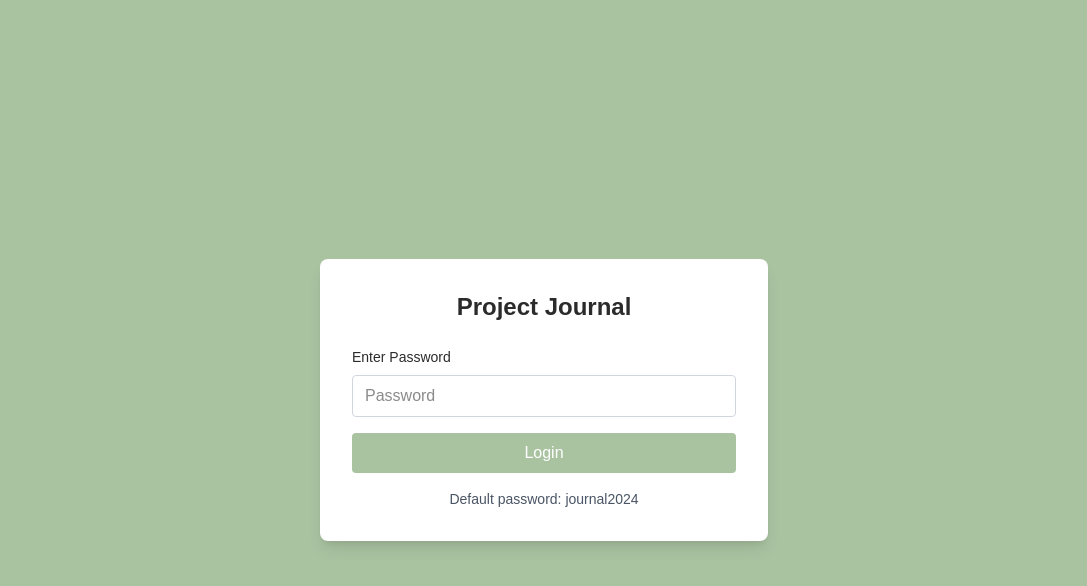
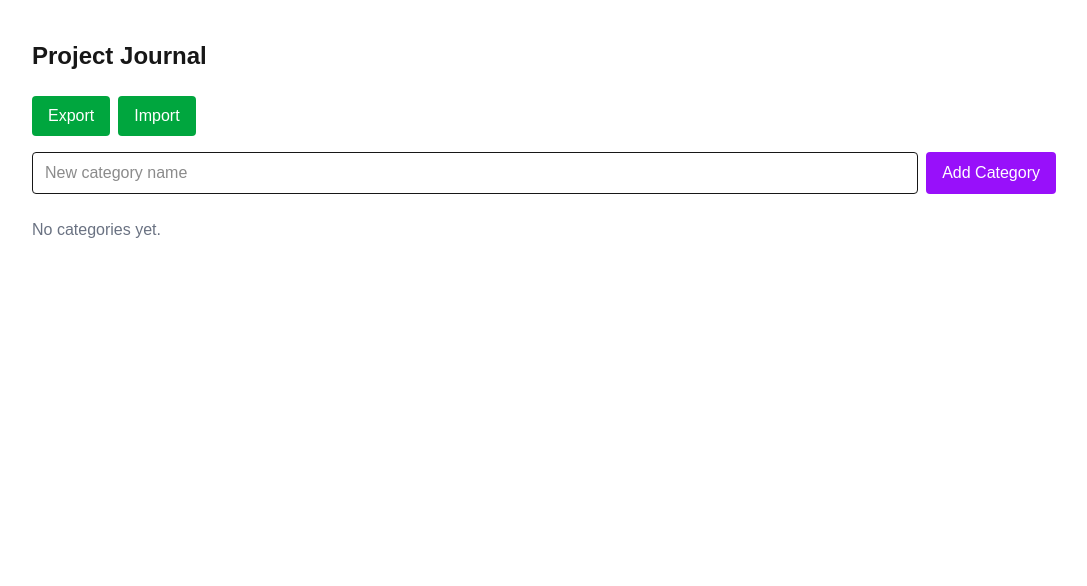
Before and after one commit to Linux711/kibi, a Next.js app: page / in a window 1280 px wide. Shown: the top 586 px of the page, without its empty margins (96-1183 px from the left). Built offline with nearby package versions, Linux system fonts and the light colour scheme.

Commit message:
removed authguard

```diff
--- a/app/layout.tsx
+++ b/app/layout.tsx
@@ -1,7 +1,7 @@
 import type { Metadata } from "next";
 import { Geist, Geist_Mono } from "next/font/google";
 import "./globals.css";
-import AuthGuard from "../components/AuthGuard";
+
 
 const geistSans = Geist({
   variable: "--font-geist-sans",
@@ -29,7 +29,7 @@ export default function RootLayout({
       className={`${geistSans.variable} ${geistMono.variable} h-full antialiased`}
     >
       <body className="min-h-full flex flex-col">
-        <AuthGuard>{children}</AuthGuard>
+  {children}
       </body>
     </html>
   );
--- a/components/AuthGuard.tsx
+++ /dev/null
@@ -1,91 +0,0 @@
-"use client";
-import { useState, useEffect } from 'react';
-
-export default function AuthGuard({ children }: { children: React.ReactNode }) {
-  const [isAuthenticated, setIsAuthenticated] = useState(false);
-  const [password, setPassword] = useState('');
-  const [isLoading, setIsLoading] = useState(true);
-
-  useEffect(() => {
-    // Check if user is already authenticated
-    const authStatus = localStorage.getItem('project-journal-auth');
-    if (authStatus === 'authenticated') {
-      setIsAuthenticated(true);
-    }
-    setIsLoading(false);
-  }, []);
-
-  const handleLogin = (e: React.FormEvent) => {
-    e.preventDefault();
-    // Simple password check - in production, this would be server-side
-    const correctPassword = 'journal2024'; // Change this to your desired password
-
-    if (password === correctPassword) {
-      localStorage.setItem('project-journal-auth', 'authenticated');
-      setIsAuthenticated(true);
-    } else {
-      alert('Incorrect password');
-    }
-  };
-
-  const handleLogout = () => {
-    localStorage.removeItem('project-journal-auth');
-    setIsAuthenticated(false);
-  };
-
-  if (isLoading) {
-    return (
-      <div className="min-h-screen bg-[#A9C3A1] flex items-center justify-center">
-        <div className="text-white">Loading...</div>
-      </div>
-    );
-  }
-
-  if (!isAuthenticated) {
-    return (
-      <div className="min-h-screen bg-[#A9C3A1] flex items-center justify-center">
-        <div className="bg-white p-8 rounded-lg shadow-lg max-w-md w-full mx-4">
-          <h1 className="text-2xl font-bold text-center mb-6 text-[#2B2B2B]">Project Journal</h1>
-          <form onSubmit={handleLogin} className="space-y-4">
-            <div>
-              <label className="block text-sm font-medium text-[#2B2B2B] mb-2">
-                Enter Password
-              </label>
-              <input
-                type="password"
-                value={password}
-                onChange={(e) => setPassword(e.target.value)}
-                className="w-full border border-gray-300 rounded px-3 py-2 focus:outline-none focus:ring-2 focus:ring-[#A9C3A1]"
-                placeholder="Password"
-                required
-              />
-            </div>
-            <button
-              type="submit"
-              className="w-full bg-[#A9C3A1] text-white py-2 px-4 rounded hover:bg-[#95B58C] transition"
-            >
-              Login
-            </button>
-          </form>
-          <div className="mt-4 text-sm text-gray-600 text-center">
-            Default password: journal2024
-          </div>
-        </div>
-      </div>
-    );
-  }
-
-  return (
-    <div>
-      <div className="bg-[#A9C3A1] p-4 flex justify-end">
-        <button
-          onClick={handleLogout}
-          className="bg-white text-[#2B2B2B] px-4 py-2 rounded hover:bg-gray-100 transition"
-        >
-          Logout
-        </button>
-      </div>
-      {children}
-    </div>
-  );
-}
```
